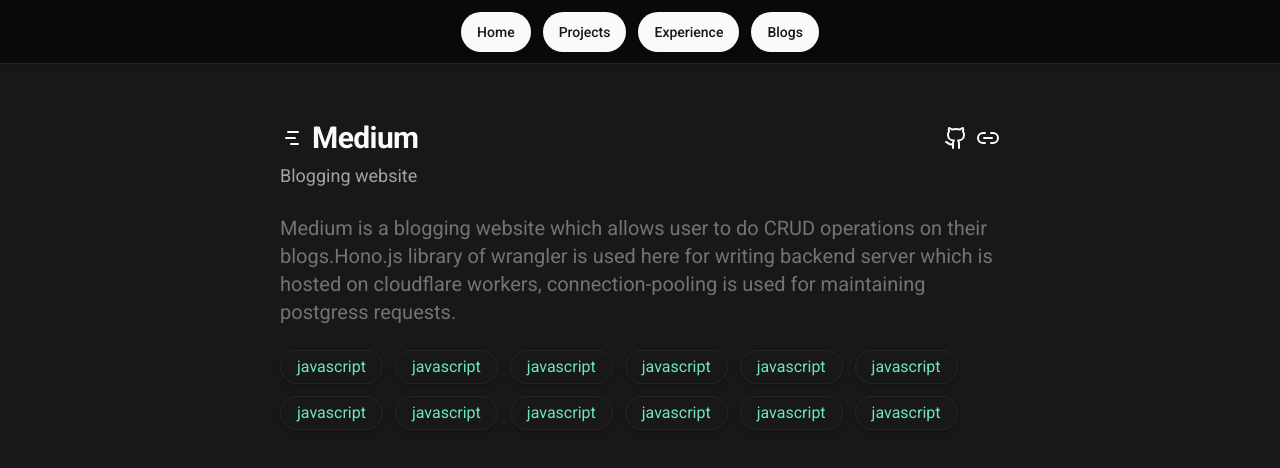
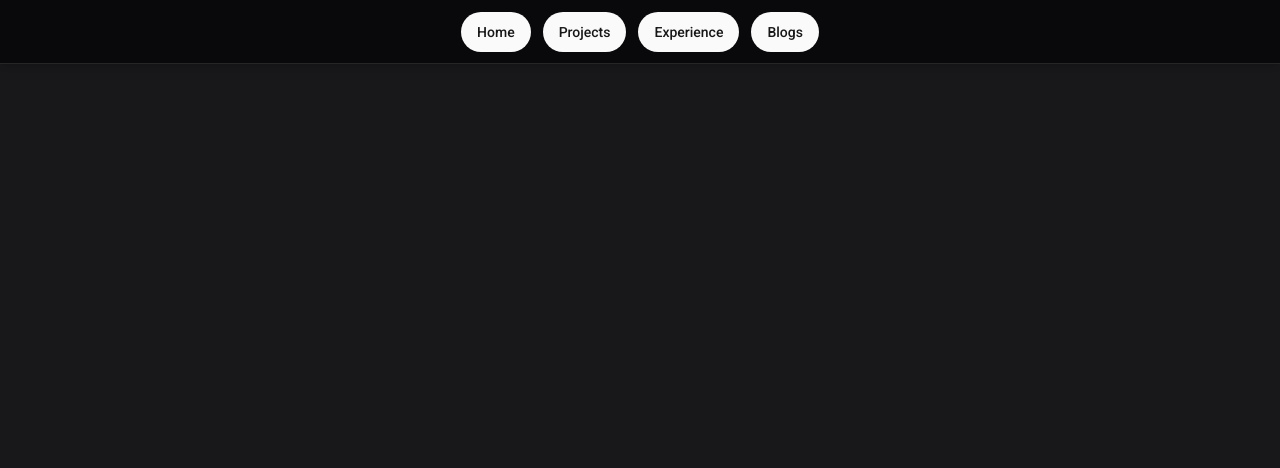
Before and after one commit to pradhumngautam/portfolio, a Next.js app: page /projects in a window 1280 px wide. Shown: the top 468 px of the page. Built offline with nearby package versions, Linux system fonts and the light colour scheme.

Commit message:
feat: added header

```diff
--- a/app/projects/page.tsx
+++ b/app/projects/page.tsx
@@ -2,7 +2,9 @@
 
 const Projects = () => {
   return (
-    <ProjectCard />
+    <div>
+
+    </div>
   );
 };
 
--- a/components/projects/project-card.tsx
+++ b/components/projects/project-card.tsx
@@ -1,3 +1,4 @@
+import React from "react";
 import { GanttChart, GithubIcon, Key, Link2Icon } from "lucide-react";
 import {
   Card,
@@ -7,29 +8,18 @@
   CardHeader,
   CardTitle,
 } from "../ui/card";
+import { projectData } from "./project-content";
 
-const tags = [
-  "javascript",
-  "javascript",
-  "javascript",
-  "javascript",
-  "javascript",
-  "javascript",
-  "javascript",
-  "javascript",
-  "javascript",
-  "javascript",
-  "javascript",
-  "javascript",
-];
+type ProjectCardProps = projectData;
 
-const ProjectCard = () => {
+
+const ProjectCard = ({ title, description, tags, link }: ProjectCardProps) => {
   return (
     <Card className="md:max-w-screen-md md:mx-auto rounded-none bg-transparent border-none">
       <CardHeader className="flex">
         <CardTitle className="flex items-center justify-between">
           <div className="flex text-3xl items-center">
-            <GanttChart className="mr-2" /> Medium
+            <GanttChart className="mr-2" /> {title}
           </div>
 
           <div className="flex gap-2 ">
@@ -52,7 +42,12 @@
       <CardFooter>
         <div className="flex gap-3 flex-wrap">
           {tags.map((tag, index) => (
-            <div className="border rounded-full px-4 py-1 shadow-md text-emerald-300" key={index}>{tag}</div>
+            <div
+              className="border rounded-full px-4 py-1 shadow-md text-emerald-300"
+              key={index}
+            >
+              {tag}
+            </div>
           ))}
         </div>
       </CardFooter>
--- a/components/projects/project-content.tsx
+++ b/components/projects/project-content.tsx
@@ -1,6 +1,7 @@
 export type projectData = {
   title: string;
   description: string;
+  header: string;
   tags: string[];
   link: {
     github: string;
@@ -12,6 +13,7 @@
 export const projectsContent: projectData[] = [
   {
     title: "Medium",
+    header: "Blogging website",
     description:
       "Medium is a blogging website which allows user to do CRUD operations on their blogs.Hono.js library of wrangler is used here for writing backend server which is hosted on cloudflare workers, connection-pooling is used for maintaining postgress requests.",
     tags: [
@@ -33,6 +35,7 @@
   },
   {
     title: "Swift Spend",
+    header: "Banking app",
     description:
       "SWIFT SPEND is a banking app which enables user to transfer money to other users. backend involves RESTful APIs and custom token-based authentication for secure access control including the password hashing through bCrypt, sessions are used for making transactions for controlling multiple transfer requests on same account or in the case of server/database crash.",
     tags: [
@@ -42,7 +45,7 @@
       "Mongoose",
       "MongoDB",
       "JWT",
-        "bCrypt"
+      "bCrypt",
     ],
     link: {
       github: "https://github.com/pradhumngautam/paytm",
```
Lines whose indentation alone changed are shown as unchanged.
